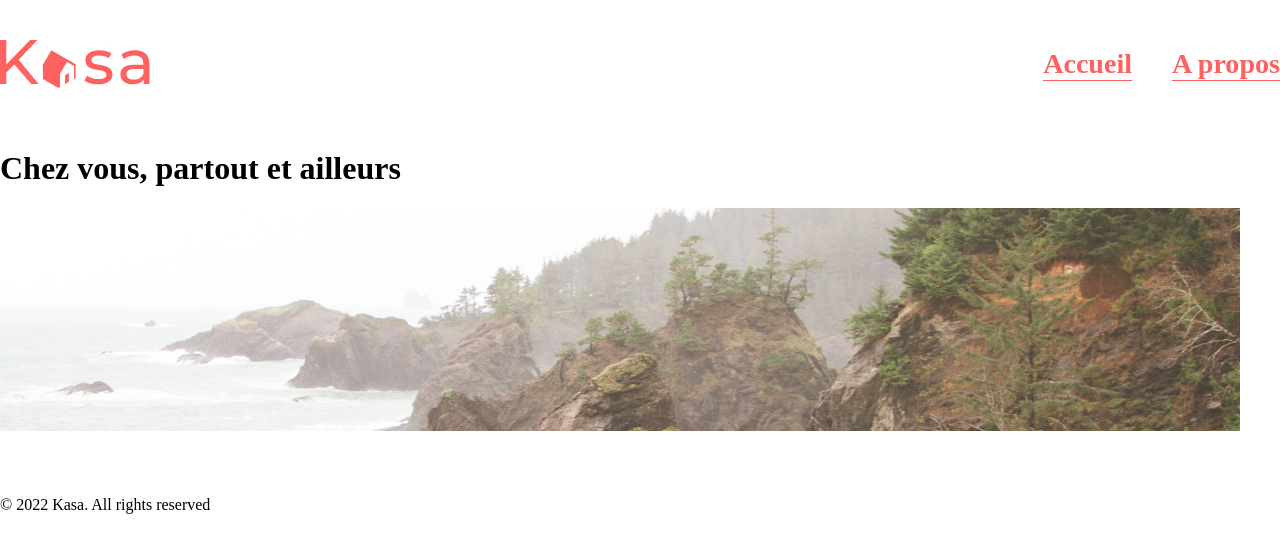
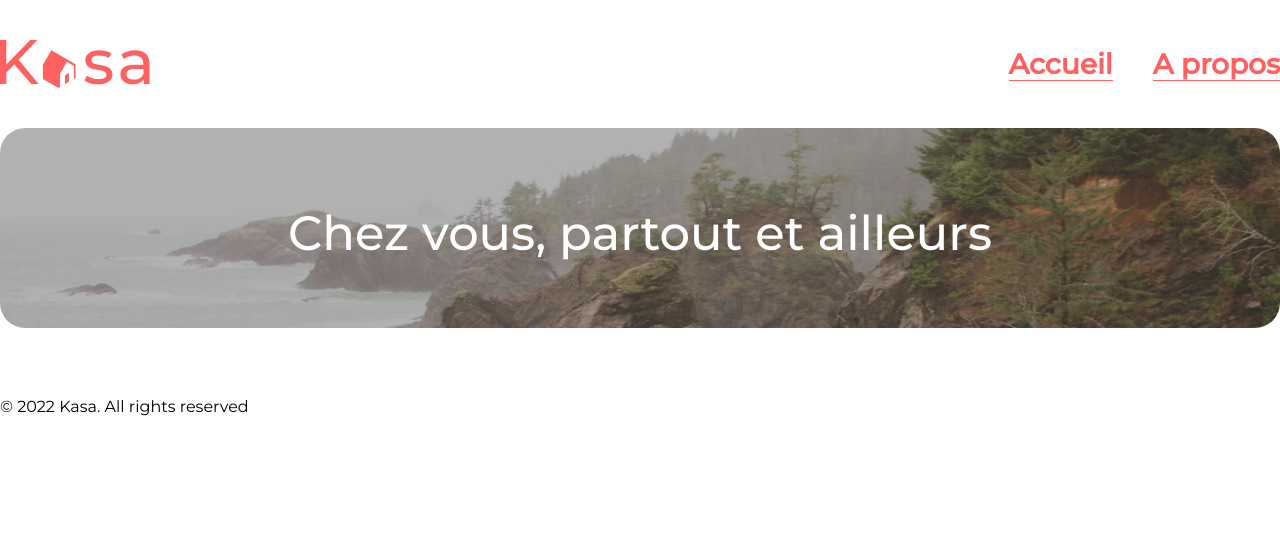
Before and after one commit to marjoriesiad/OCR_P11_Kasa, a React (Create React App) app: page / in a window 1280 px wide. Shown: the top 552 px of the page. Built offline with nearby package versions, Linux system fonts and the light colour scheme.

Commit message:
mise en page de la banner home

```diff
--- a/src/stylesheets/css/main.css
+++ b/src/stylesheets/css/main.css
@@ -5,6 +5,7 @@
  * 1. Correct the line height in all browsers.
  * 2. Prevent adjustments of font size after orientation changes in iOS.
  */
+@import url("https://fonts.googleapis.com/css2?family=Montserrat:ital,wght@0,400;0,500;1,400;1,500;1,700&display=swap");
 html {
   line-height: 1.15;
   /* 1 */
@@ -338,6 +339,10 @@ template {
   display: none;
 }
 
+body {
+  font-family: "Montserrat", sans-serif;
+}
+
 .header {
   display: flex;
   justify-content: space-between;
@@ -366,4 +371,36 @@ template {
   padding-bottom: 0;
 }
 
+.banner {
+  display: flex;
+  height: 98%;
+  width: 100%;
+  position: relative;
+  max-width: 1440px;
+  margin: auto;
+  height: 200px;
+  padding-bottom: 0.6rem;
+}
+.banner__title {
+  font-style: normal;
+  font-weight: 500;
+  font-size: 48px;
+  display: flex;
+  width: 100%;
+  color: white;
+  position: absolute;
+  z-index: 1;
+  height: 100%;
+  display: flex;
+  align-items: center;
+  justify-content: center;
+  margin: 0;
+}
+.banner__image {
+  width: 100%;
+  background-size: 100%;
+  border-radius: 25px;
+  filter: brightness(0.7);
+}
+
 /* colors *//*# sourceMappingURL=main.css.map */
--- /dev/null
+++ b/src/stylesheets/sass/base/_base.scss
@@ -0,0 +1,3 @@
+body{
+    font-family: "Montserrat", sans-serif;
+}
--- a/src/stylesheets/sass/base/_fonts.scss
+++ b/src/stylesheets/sass/base/_fonts.scss
@@ -0,0 +1 @@
+@import url('https://fonts.googleapis.com/css2?family=Montserrat:ital,wght@0,400;0,500;1,400;1,500;1,700&display=swap');
--- /dev/null
+++ b/src/stylesheets/sass/components/_banner.scss
@@ -0,0 +1,34 @@
+.banner{
+    display: flex;
+    height: 98%;
+    width: 100%;
+    position: relative;
+    max-width: 1440px;
+    margin: auto;
+    height: 200px;
+    padding-bottom: 0.6rem;
+
+    &__title{
+        font-style: normal;
+        font-weight: 500;
+        font-size: 48px;
+        display: flex;
+        width: 100%;
+        color: white;
+        position: absolute;
+        z-index: 1;
+        height: 100%;
+        display: flex;
+        align-items: center;
+        justify-content: center;
+        margin: 0;
+
+    }
+
+    &__image{
+        width: 100%;
+        background-size: 100%;
+        border-radius: 25px;
+        filter: brightness(0.7);
+    }
+}
--- a/src/stylesheets/sass/main.scss
+++ b/src/stylesheets/sass/main.scss
@@ -1,5 +1,8 @@
 @import "base/normalize";
+@import "base/fonts";
+@import "base/base";
 
 @import "components/header";
+@import "components/banner";
 
 @import "utils/variables";
```
Also changed, not shown: 1 other file (tests, documents, lock files or other folders).
